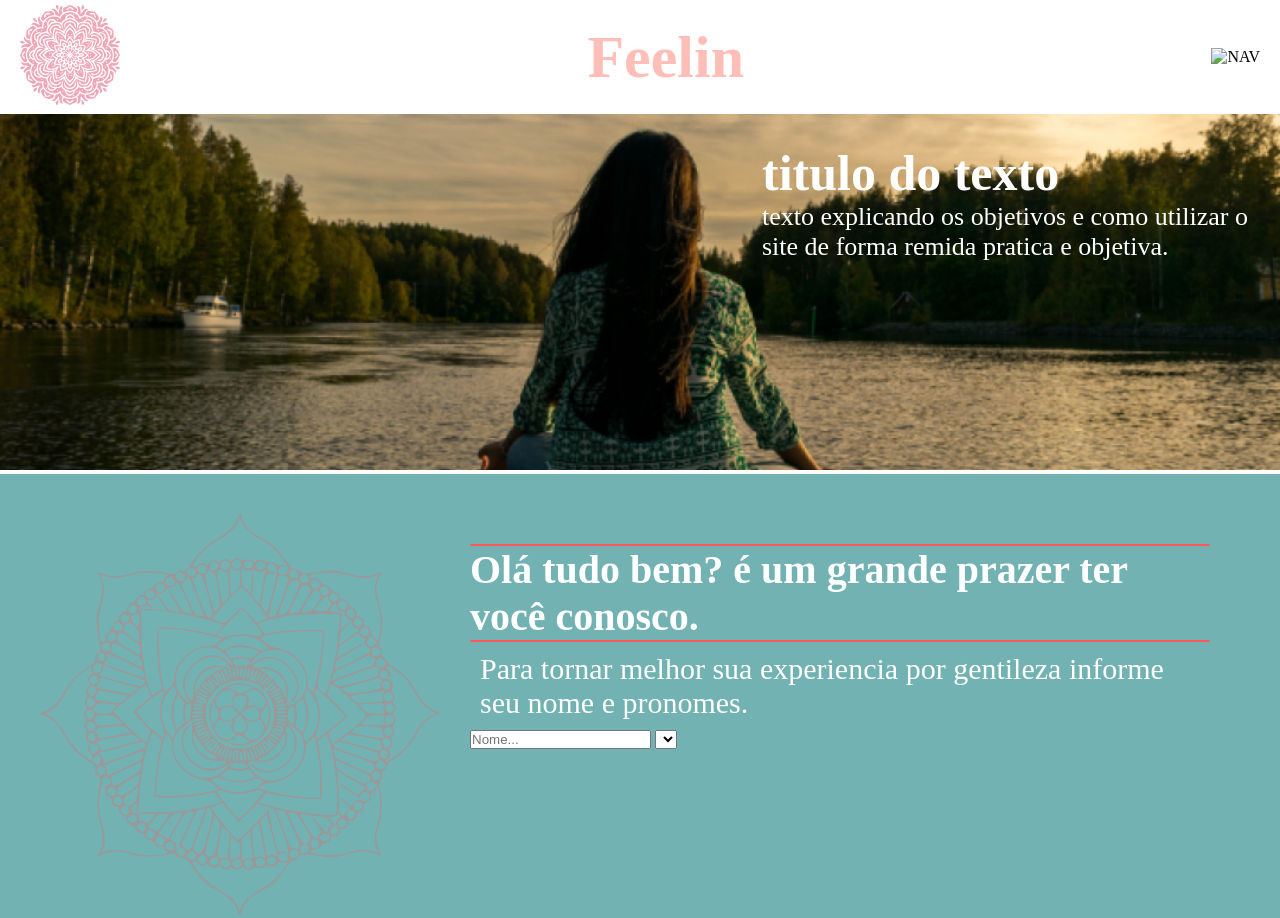
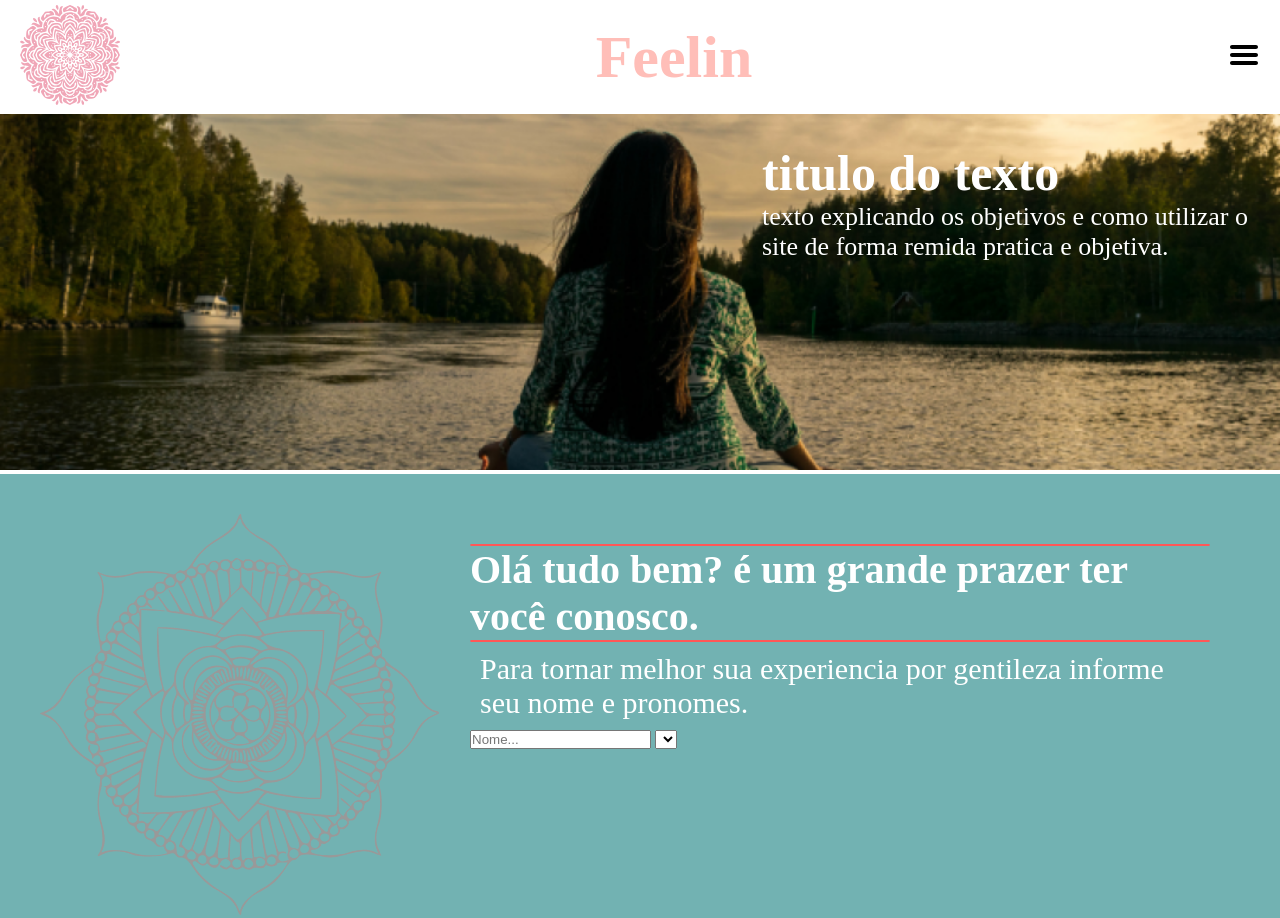
Before and after one commit to TH-ThiagoAlves/Divertidamente, a website: page index.html in a window 1280 px wide. Shown: the top 918 px of the page. Drawn offline with Linux system fonts and the light colour scheme.

Commit message:
Requisitos 1,2 e 5

```diff
--- a/index.html
+++ b/index.html
@@ -17,7 +17,7 @@
             <h1>Feelin</h1>
         </div>
         <div class="navBar">
-            <img src="" alt="NAV">
+            <img src="images/Hamburger_icon.svg" alt="NAV">
         </div>
     </header>
     <section class="banner">
--- a/style.css
+++ b/style.css
@@ -26,6 +26,10 @@ header {
 .title {
     color: var(--icones);
     font-size: 30px;
+}
+
+.navBar img {
+
 }
 
 .banner {
```
Also changed, not shown: images/Hamburger_icon.svg (added).
